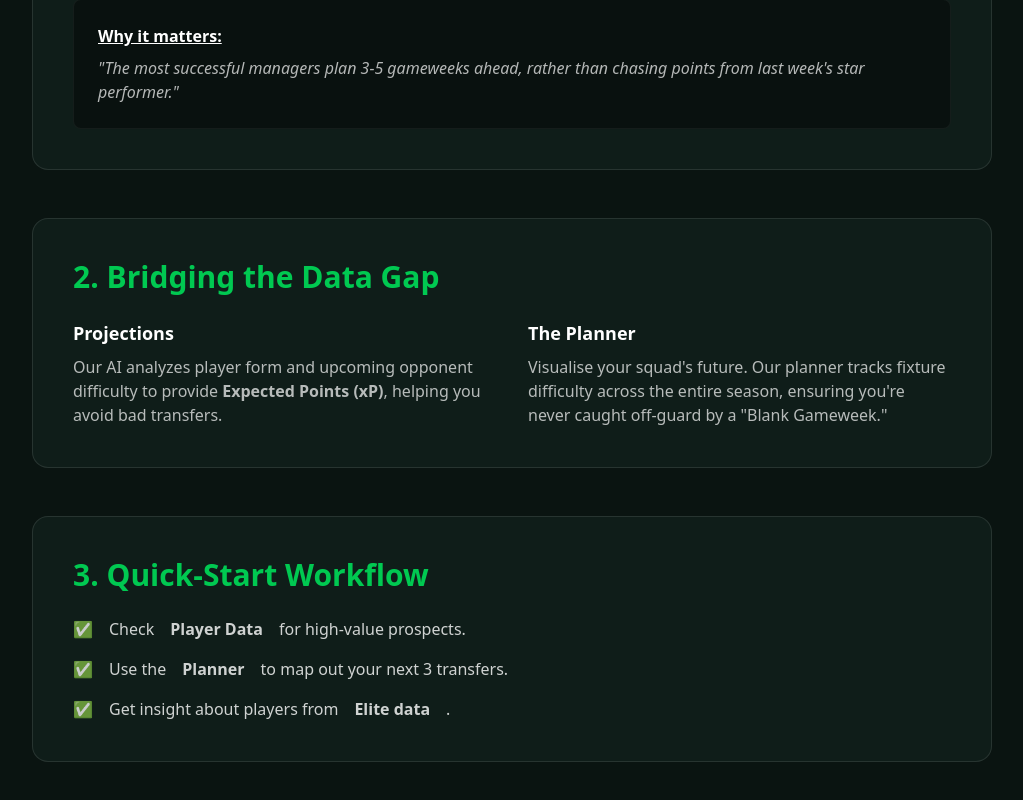
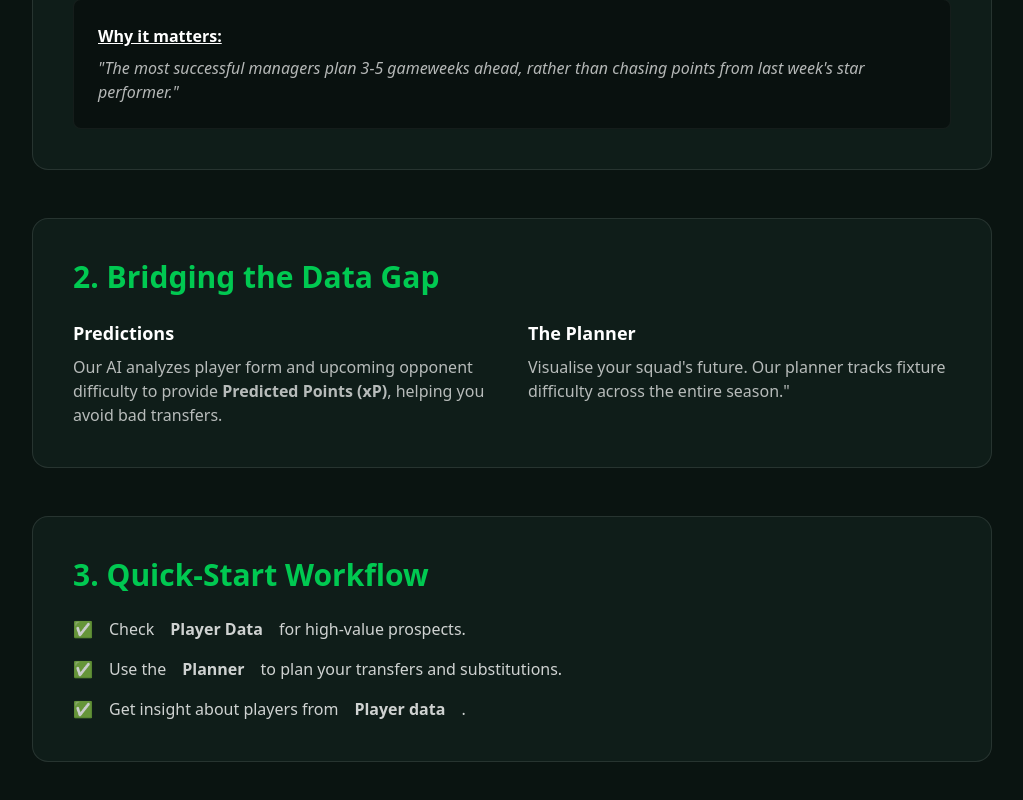
Before and after one commit to diyen-thalaiva/FPLPredict-frontend, a Next.js app: page / in a window 1280 px wide. Shown: the part 2489-3289 px from the top of the page, without its empty margins (128-1151 px from the left). Built offline with nearby package versions, Linux system fonts and the light colour scheme.

Commit message:
support guide modifications

```diff
--- a/components/Home/SupportGuide.tsx
+++ b/components/Home/SupportGuide.tsx
@@ -17,7 +17,7 @@ export default function SupportGuide() {
             <p className="text-white/80 leading-relaxed mb-6">
               FPL is a game of management. You have £100m to build a squad of 15 players.
               Each week, you must select your "Starting 11" and choose a Captain (who scores double points).
-              Success isn't just about picking the best players; it's about <strong>fixture management</strong>
+              Success isn't just about picking the best players; it's about <strong>fixture management </strong>
               and knowing when to rotate your squad.
             </p>
             <div className="bg-black/40 p-6 rounded-lg border border-white/5">
@@ -31,12 +31,12 @@ export default function SupportGuide() {
             <h3 className="text-3xl font-bold mb-6 text-green-500">2. Bridging the Data Gap</h3>
             <div className="grid md:grid-cols-2 gap-8">
               <div>
-                <h4 className="font-bold text-lg mb-2">Projections</h4>
-                <p className="text-white/70">Our AI analyzes player form and upcoming opponent difficulty to provide <strong>Expected Points (xP)</strong>, helping you avoid bad transfers.</p>
+                <h4 className="font-bold text-lg mb-2">Predictions</h4>
+                <p className="text-white/70">Our AI analyzes player form and upcoming opponent difficulty to provide <strong>Predicted  Points (xP)</strong>, helping you avoid bad transfers.</p>
               </div>
               <div>
                 <h4 className="font-bold text-lg mb-2">The Planner</h4>
-                <p className="text-white/70">Visualise your squad's future. Our planner tracks fixture difficulty across the entire season, ensuring you're never caught off-guard by a "Blank Gameweek."</p>
+                <p className="text-white/70">Visualise your squad's future. Our planner tracks fixture difficulty across the entire season."</p>
               </div>
             </div>
           </div>
@@ -46,8 +46,8 @@ export default function SupportGuide() {
             <h3 className="text-3xl font-bold mb-6 text-green-500">3. Quick-Start Workflow</h3>
             <ul className="space-y-4 text-white/80">
               <li className="flex gap-4"><span>✅</span> Check <strong>Player Data</strong> for high-value prospects.</li>
-              <li className="flex gap-4"><span>✅</span> Use the <strong>Planner</strong> to map out your next 3 transfers.</li>
-              <li className="flex gap-4"><span>✅</span> Get insight about players from <strong>Elite data</strong>.</li>
+              <li className="flex gap-4"><span>✅</span> Use the <strong>Planner</strong> to plan your transfers and substitutions.</li>
+              <li className="flex gap-4"><span>✅</span> Get insight about players from <strong>Player data</strong>.</li>
             </ul>
           </div>
 
```
